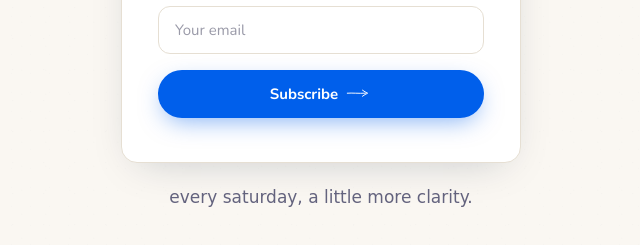
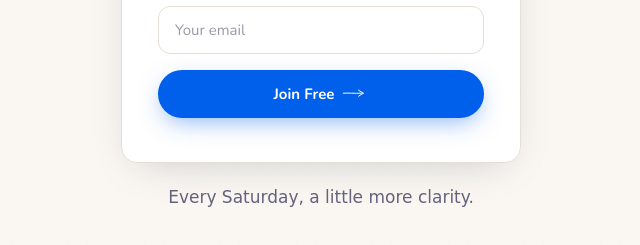
Before and after one commit to XxChananxX/blue-letter-join, a plain HTML site: page index.html in a window 1280 px wide. Shown: the part 417-662 px from the top of the page, 319-959 px from the left. Drawn offline with nearby package versions, Linux system fonts and the light colour scheme; a web font is replaced by a local one.

Commit message:
Lock in final copy: Join Free CTA, capitalized fine print

```diff
--- a/index.html
+++ b/index.html
@@ -225,7 +225,7 @@
       <form class="card__form" novalidate>
         <input placeholder="Your email" type="email" name="fields[email]" required autocomplete="email" />
         <button class="sign-up" type="submit">
-          Subscribe
+          Join Free
           <svg viewBox="0 0 60 24" aria-hidden="true">
             <path d="M3 12 C 15 11, 28 13, 45 12" stroke="#ffffff" stroke-width="2.2" stroke-linecap="round" fill="none"/>
             <path d="M38 5 C 42 8, 46 10, 50 12 C 46 14, 42 16, 38 19" stroke="#ffffff" stroke-width="2.2" stroke-linecap="round" stroke-linejoin="round" fill="none"/>
@@ -241,7 +241,7 @@
       </div>
     </div>
 
-    <p class="fine-print">every saturday, a little more clarity.</p>
+    <p class="fine-print">Every Saturday, a little more clarity.</p>
   </div>
 
   <script>
```
